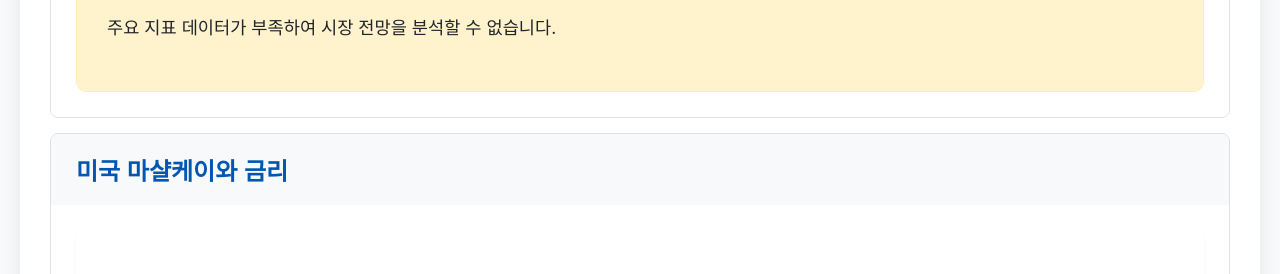
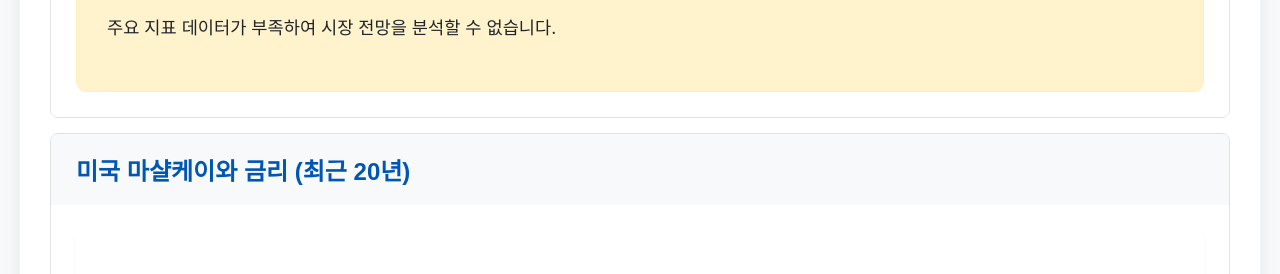
Before and after one commit to SonSungMin/Stock, a website: page index.html in a window 1280 px wide. Shown: the part 526-800 px from the top of the page. Drawn offline with nearby package versions, Linux system fonts and the light colour scheme; no server answers.

Commit message:
Update index.html

```diff
--- a/index.html
+++ b/index.html
@@ -34,7 +34,7 @@
         </div>
 
         <div class="accordion">
-            <button class="accordion-header">미국 마샬케이와 금리</button>
+            <button class="accordion-header">미국 마샬케이와 금리 (최근 20년)</button>
             <div class="accordion-panel" style="display: block;">
                 <div class="stock-chart-container" style="height: 450px;">
                     <canvas id="marshall-k-chart"></canvas>
```
